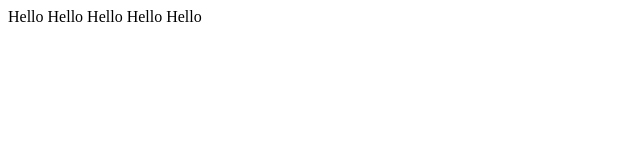
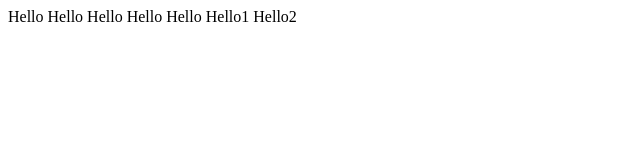
Before and after one commit to LeTruongLam/GitDemo, a plain HTML site: page index.html in a window 1280 px wide. Shown: the whole page, without its empty margins (0-640 px from the left). Drawn offline with Linux system fonts and the light colour scheme.

Commit message:
add file

```diff
--- a/index.html
+++ b/index.html
@@ -11,5 +11,7 @@
     <span> Hello </span>
     <span> Hello </span>
     <span> Hello </span>
+    <span> Hello1 </span>
+    <span> Hello2 </span>
   </body>
 </html>
```
